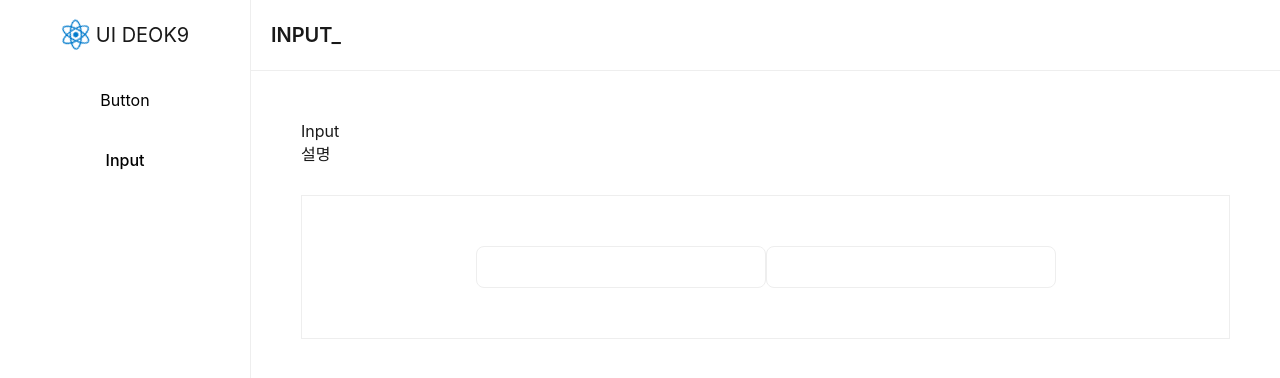
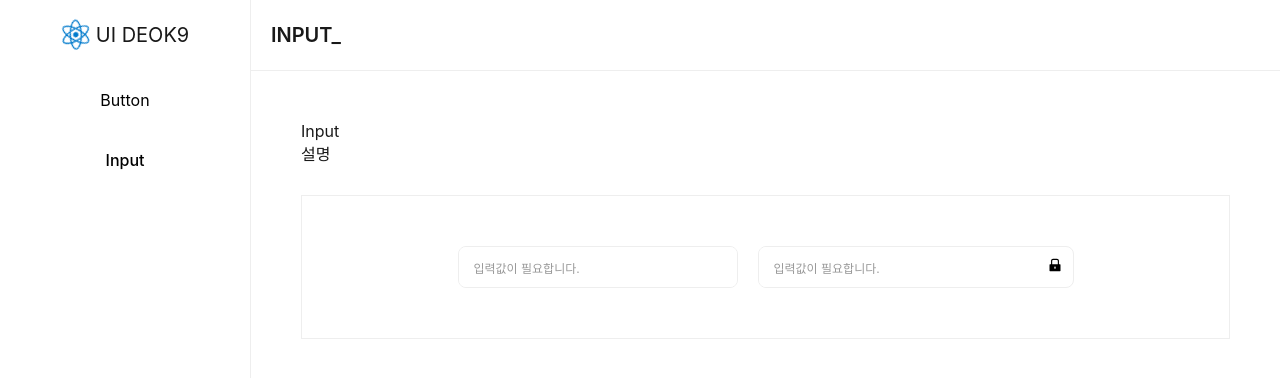
Before and after one commit to KangDeokHyoung/uiDeok, a React (Create React App) app: page /components/input in a window 1280 px wide. Shown: the top 378 px of the page. Built offline with nearby package versions, Linux system fonts and the light colour scheme.

Commit message:
input password icon 추가 및 button 추가 작업 진행중

```diff
--- a/src/common/scss/components/ui_input.scss
+++ b/src/common/scss/components/ui_input.scss
@@ -1,9 +1,20 @@
 @import "common/scss/utils.scss";
 
 #ui_input {
+  border: 1px solid #eeeeee;
+  border-radius: 8px;
+  overflow: hidden;
+
   & > input {
-    border: 1px solid #eeeeee;
-    padding: 10px 20px;
-    border-radius: 8px;
+    padding: 10px 15px;
+    &::placeholder {
+      font-size: 12px;
+      color: $placehold-color;
+    }
+  }
+  .input-lock-icon {
+    cursor: pointer;
+    background-color: transparent;
+    padding: 10px;
   }
 }
--- a/src/common/scss/utils.scss
+++ b/src/common/scss/utils.scss
@@ -14,3 +14,4 @@
 $primary-color: #007acc;
 $disabledB-color: #dddddd;
 $disabledT-color: #a5a5a5;
+$placehold-color: #999999;
--- a/src/components/input/Input.tsx
+++ b/src/components/input/Input.tsx
@@ -1,12 +1,17 @@
-import React from "react";
+import React, { useState } from "react";
+import { RiLockPasswordFill } from "react-icons/ri";
+import { T_Input } from "type";
+import InputLock from "./InputLock";
 
-type Props = {};
+export const Input: React.FC<T_Input.Props> = (props) => {
+  const { placeholder = "입력값이 필요합니다.", inputRef, st, type, ...rest } = props;
+  const [_type, setType] = useState(type);
+  console.log({ _type });
 
-export const Input: React.FC<Props> = (props) => {
   return (
-    <div id="ui_input">
-      <input />
-      <div></div>
+    <div id="ui_input" style={st}>
+      <input {...rest} ref={inputRef} placeholder={placeholder} type={_type} />
+      {type === "password" && <InputLock setType={setType} type={_type} />}
     </div>
   );
 };
--- /dev/null
+++ b/src/components/input/InputLock.tsx
@@ -0,0 +1,28 @@
+import React, { Dispatch, HTMLInputTypeAttribute } from "react";
+import { AiFillLock, AiFillUnlock } from "react-icons/ai";
+import { T_Input } from "type";
+
+const InputLock: React.FC<T_Input.Props & { setType: Dispatch<HTMLInputTypeAttribute> }> = (props) => {
+  const {
+    disabled,
+    readOnly,
+    type = "text",
+    setType,
+    LockClosed = <AiFillLock />,
+    LockOpend = <AiFillUnlock />,
+  } = props;
+
+  return (
+    <button
+      type="button"
+      className="input-lock-icon"
+      onClick={() => {
+        if (!disabled || !readOnly) setType(type === "text" ? "password" : "text");
+      }}
+    >
+      {type === "text" ? LockOpend : LockClosed}
+    </button>
+  );
+};
+
+export default InputLock;
--- a/src/layout/contents/ContentBox.scss
+++ b/src/layout/contents/ContentBox.scss
@@ -4,5 +4,6 @@
   padding: 50px;
   border: 1px solid #eeeeee;
   margin-top: 30px;
+  gap: 20px;
   @include flex(center, center);
 }
--- a/src/pages/input/InputPage.tsx
+++ b/src/pages/input/InputPage.tsx
@@ -2,17 +2,14 @@ import React from "react";
 import { Input } from "components";
 import { ContentBox } from "layout";
 
-type Props = {};
-
-export const InputPage: React.FC<Props> = (props) => {
-  const { ...rest } = props;
+export const InputPage = () => {
   return (
     <div id="button-page">
       <h4>Input</h4>
       <p>설명</p>
       <ContentBox>
-        <Input {...rest} />
-        <Input {...rest} />
+        <Input />
+        <Input type="password" />
       </ContentBox>
     </div>
   );
--- /dev/null
+++ b/src/type/index.d.ts
@@ -0,0 +1 @@
+export { T_Input } from "./Input";
```
Also changed, not shown: src/type/Input.d.ts (added, +11 -0 lines).
